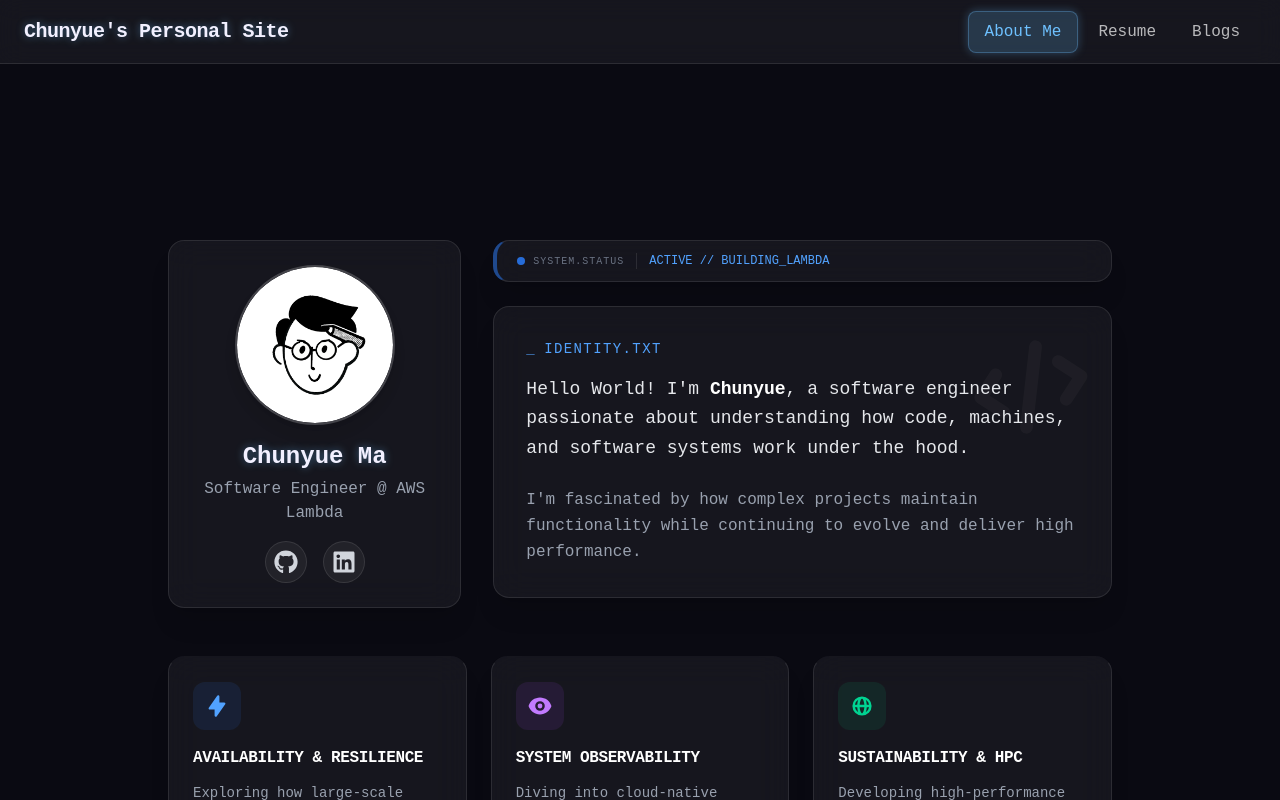
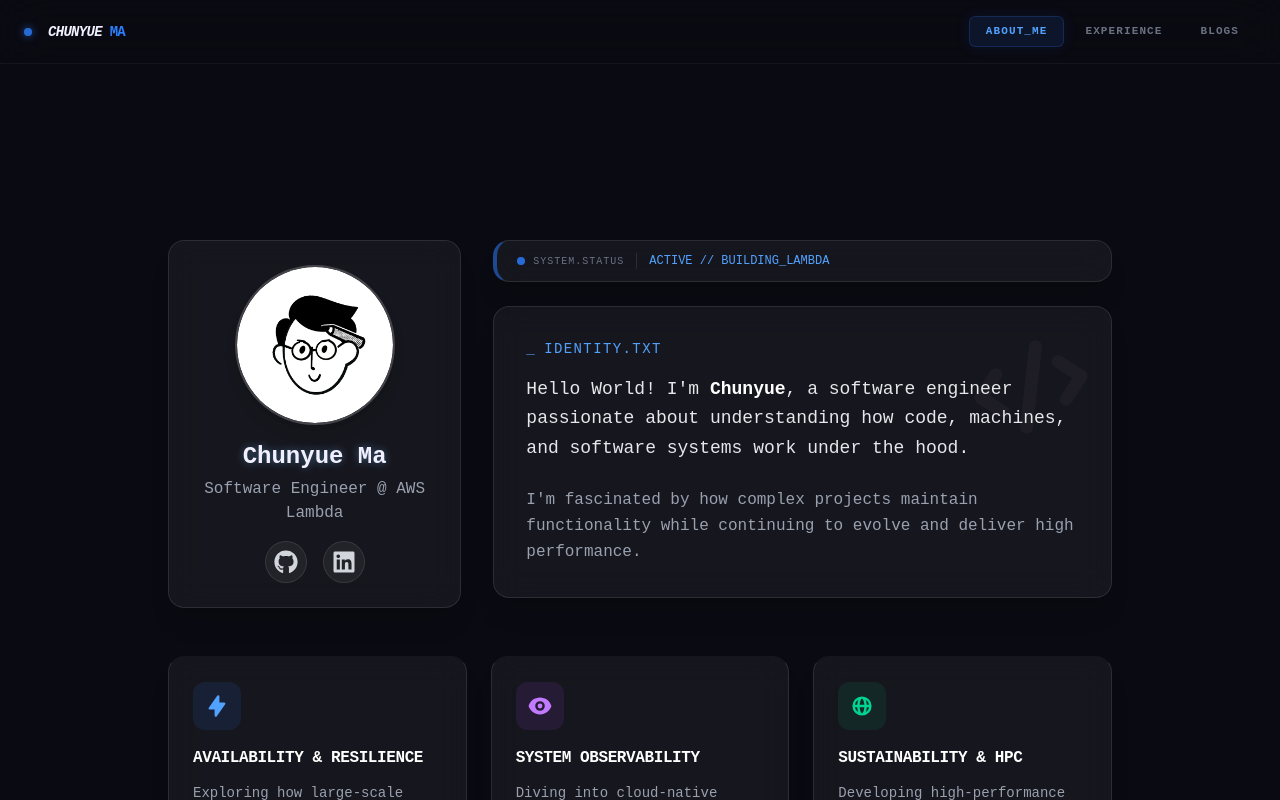
Before and after one commit to chunyuema/chunyuema.github.io, a Next.js app: page / in a window 1280 px wide. Shown: the top 800 px of the page. Built offline with nearby package versions, Linux system fonts and the light colour scheme.

Commit message:
feat: improve the nav bar

```diff
--- a/src/app/page.tsx
+++ b/src/app/page.tsx
@@ -1,13 +1,13 @@
-'use client';
+"use client";
 
-import React, { useState, useEffect, Suspense } from 'react';
-import { FiMenu, FiX } from 'react-icons/fi';
-import { useSearchParams } from 'next/navigation';
+import React, { useState, useEffect, Suspense } from "react";
+import { FiMenu, FiX } from "react-icons/fi";
+import { useSearchParams } from "next/navigation";
 
 // Existing components - we will need to migrate these too
-import AboutMe from '../components/AboutMe';
-import BlogPage from '../components/Blogs';
-import Resume from '../components/Resume';
+import AboutMe from "../components/AboutMe";
+import BlogPage from "../components/Blogs";
+import Resume from "../components/Resume";
 
 function HomeContent({ initialTab }: { initialTab: string }) {
   const searchParams = useSearchParams();
@@ -15,37 +15,43 @@ function HomeContent({ initialTab }: { initialTab: string }) {
   const [isMenuOpen, setIsMenuOpen] = useState(false);
 
   useEffect(() => {
-    const tab = searchParams.get('tab');
-    if (tab && ['aboutMe', 'resume', 'blogs'].includes(tab)) {
+    const tab = searchParams.get("tab");
+    if (tab && ["aboutMe", "resume", "blogs"].includes(tab)) {
       setActiveTab(tab);
     }
   }, [searchParams]);
 
   const navItems = [
-    { label: 'About Me', value: 'aboutMe' },
-    { label: 'Resume', value: 'resume' },
-    { label: 'Blogs', value: 'blogs' },
+    { label: "ABOUT_ME", value: "aboutMe" },
+    { label: "EXPERIENCE", value: "resume" },
+    { label: "BLOGS", value: "blogs" },
   ];
 
   return (
-    <div className="min-h-screen bg-[#0A0A12] text-[#F2F0FF] font-mono">
+    <div className="min-h-screen bg-[#0A0A12] text-[#F2F0FF] font-mono selection:bg-blue-500/30">
       {/* NAVIGATION */}
-      <header className="fixed top-0 left-0 right-0 h-16 bg-white/5 backdrop-blur-md border-b border-white/10 z-50">
+      <header className="fixed top-0 left-0 right-0 h-16 bg-[#0A0A12]/80 backdrop-blur-xl border-b border-white/5 z-50">
         <div className="container mx-auto h-full px-6 flex items-center justify-between">
-          <h1 className="text-xl font-bold tracking-tight neon-text">
-            Chunyue's Personal Site
-          </h1>
+          <div className="flex items-center gap-4">
+            <div className="w-2 h-2 rounded-full bg-blue-500 animate-pulse shadow-[0_0_8px_rgba(59,130,246,0.8)]" />
+            <h1 className="text-sm font-black tracking-tighter uppercase italic group cursor-default">
+              CHUNYUE <span className="text-blue-500 not-italic">MA</span>
+              <span className="hidden md:inline text-[10px] ml-2 text-gray-600 font-mono font-normal tracking-normal not-italic lowercase opacity-0 group-hover:opacity-100 transition-opacity">
+                --welcome to my personal website!
+              </span>
+            </h1>
+          </div>
 
           {/* DESKTOP NAV */}
-          <nav className="hidden md:flex space-x-1">
+          <nav className="hidden md:flex items-center gap-1">
             {navItems.map((item) => (
               <button
                 key={item.value}
                 onClick={() => setActiveTab(item.value)}
-                className={`px-4 py-2 rounded-lg transition-all duration-200 ${
+                className={`px-4 py-1.5 rounded-md transition-all duration-300 text-[11px] font-bold tracking-widest ${
                   activeTab === item.value
-                    ? 'bg-primary/20 text-primary border border-primary/30 shadow-[0_0_10px_rgba(110,193,255,0.3)]'
-                    : 'hover:bg-white/5 text-white/70 hover:text-white'
+                    ? "bg-blue-500/10 text-blue-400 border border-blue-500/20 shadow-[0_0_15px_rgba(59,130,246,0.1)]"
+                    : "text-gray-500 hover:text-gray-300 hover:bg-white/5 border border-transparent"
                 }`}
               >
                 {item.label}
@@ -66,10 +72,15 @@ function HomeContent({ initialTab }: { initialTab: string }) {
       {/* MOBILE DRAWER */}
       {isMenuOpen && (
         <div className="fixed inset-0 z-40 md:hidden">
-          <div className="absolute inset-0 bg-black/60 backdrop-blur-sm" onClick={() => setIsMenuOpen(false)} />
+          <div
+            className="absolute inset-0 bg-black/60 backdrop-blur-sm"
+            onClick={() => setIsMenuOpen(false)}
+          />
           <div className="absolute right-0 top-0 bottom-0 w-64 bg-[#0F0F1A] border-l border-white/10 p-6 flex flex-col space-y-4 shadow-2xl">
             <div className="flex justify-end mb-4">
-               <button onClick={() => setIsMenuOpen(false)}><FiX size={24}/></button>
+              <button onClick={() => setIsMenuOpen(false)}>
+                <FiX size={24} />
+              </button>
             </div>
             {navItems.map((item) => (
               <button
@@ -80,8 +91,8 @@ function HomeContent({ initialTab }: { initialTab: string }) {
                 }}
                 className={`text-left px-4 py-3 rounded-xl transition-all ${
                   activeTab === item.value
-                    ? 'bg-primary/20 text-primary border border-primary/30'
-                    : 'text-white/60 hover:bg-white/5'
+                    ? "bg-primary/20 text-primary border border-primary/30"
+                    : "text-white/60 hover:bg-white/5"
                 }`}
               >
                 {item.label}
@@ -94,16 +105,18 @@ function HomeContent({ initialTab }: { initialTab: string }) {
       {/* MAIN CONTENT */}
       <main className="pt-24 pb-12 container mx-auto px-6 max-w-5xl">
         <div className="transition-all duration-500 animate-in fade-in slide-in-from-bottom-4">
-          {activeTab === 'aboutMe' && <AboutMe />}
-          {activeTab === 'resume' && <Resume />}
-          {activeTab === 'blogs' && <BlogPage />}
+          {activeTab === "aboutMe" && <AboutMe />}
+          {activeTab === "resume" && <Resume />}
+          {activeTab === "blogs" && <BlogPage />}
         </div>
       </main>
     </div>
   );
 }
 
-export default function Home(props: { searchParams: Promise<{ [key: string]: string | string[] | undefined }> }) {
+export default function Home(props: {
+  searchParams: Promise<{ [key: string]: string | string[] | undefined }>;
+}) {
   return (
     <Suspense fallback={<div>Loading...</div>}>
       <HomeWrapper searchParams={props.searchParams} />
@@ -111,10 +124,17 @@ export default function Home(props: { searchParams: Promise<{ [key: string]: str
   );
 }
 
-function HomeWrapper({ searchParams }: { searchParams: Promise<{ [key: string]: string | string[] | undefined }> }) {
+function HomeWrapper({
+  searchParams,
+}: {
+  searchParams: Promise<{ [key: string]: string | string[] | undefined }>;
+}) {
   const resolvedParams = React.use(searchParams);
-  const tab = typeof resolvedParams.tab === 'string' ? resolvedParams.tab : 'aboutMe';
-  const initialTab = ['aboutMe', 'resume', 'blogs'].includes(tab) ? tab : 'aboutMe';
+  const tab =
+    typeof resolvedParams.tab === "string" ? resolvedParams.tab : "aboutMe";
+  const initialTab = ["aboutMe", "resume", "blogs"].includes(tab)
+    ? tab
+    : "aboutMe";
 
   return <HomeContent initialTab={initialTab} />;
 }
```
